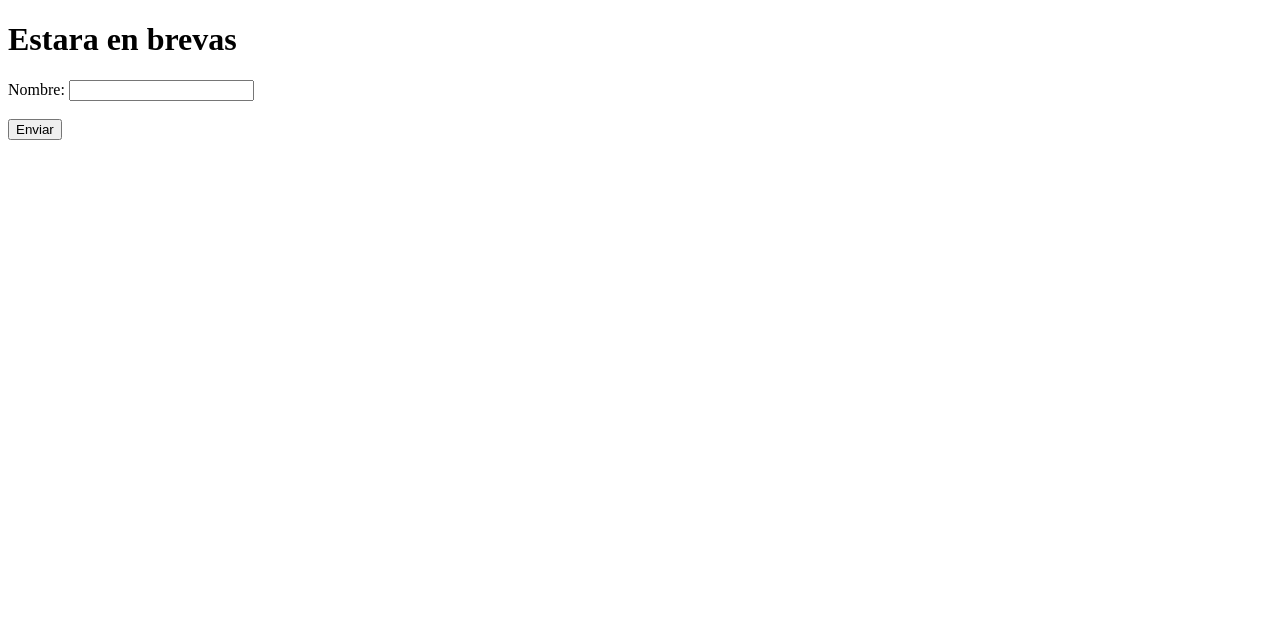
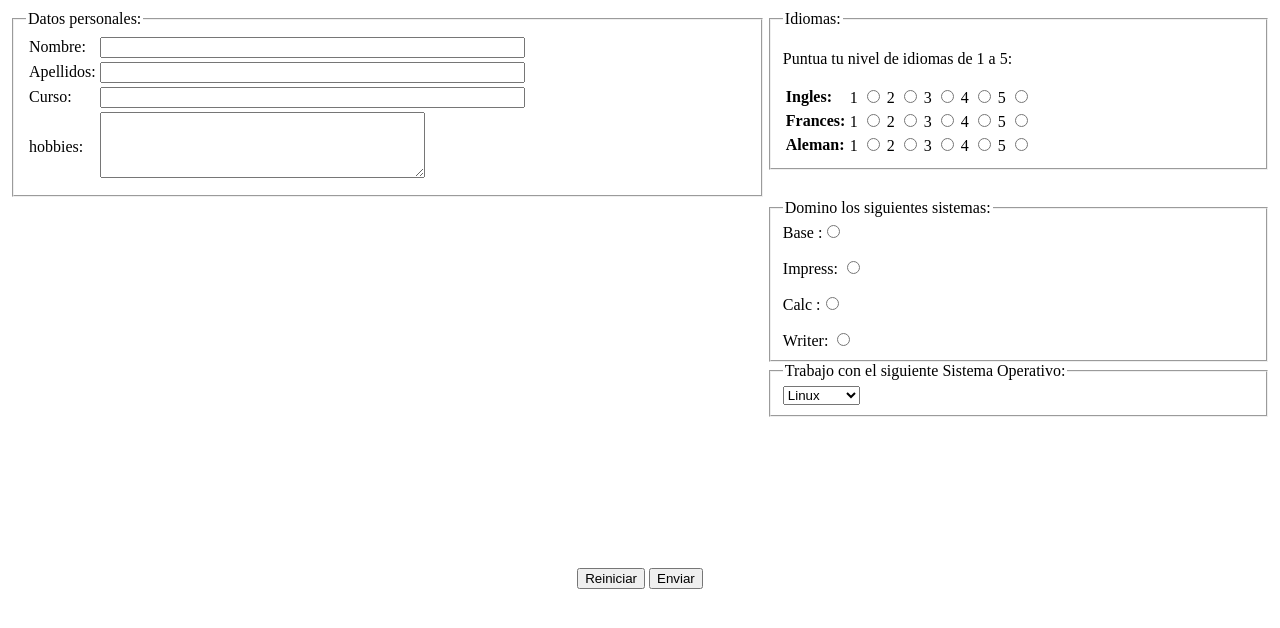
Before and after one commit to adaam999/adaam999.github.io, a plain HTML site: page index.html in a window 1280 px wide. Drawn offline with Linux system fonts and the light colour scheme.

Commit message:
añadir formularios

```diff
--- a/index.html
+++ b/index.html
@@ -1,14 +1,132 @@
 <!DOCTYPE html>
-<html lang="en">
+<html lang="es">
 <head>
     <meta charset="UTF-8">
     <meta name="viewport" content="width=device-width, initial-scale=1.0">
-    <title>Document</title>
+    <title>Formulario</title>
 </head>
 <body>
-    <h1>Estara en brevas</h1>
+    <form>
+    <table width="100%" cellspacing="2" cellpadding="0">
+        <tr>
+            <td width="60%" valign="top">
+                <fieldset>
+                    <legend>Datos personales:</legend>
+                    <table width="100%">
+                        <tr>
+                            <td width="55">Nombre:</td>
+                            <td><input type="text" name="nombre" size="50"></td>
+                        </tr>
+                        <tr>
+                            <td>Apellidos:</td>
+                            <td><input type="text" name="apellidos" size="50"></td>
+                        </tr>
 
-    Nombre: <input type="text" id="nombre" name="nombre"><br><br>
-    <input type="button" value="Enviar" onclick="enviar()">
+                        <tr>
+                            <td>Curso:</td>
+                            <td><input type="text" name="curso" size="50"></td>
+                        </tr>
+                        <tr>
+                            <td>hobbies:</td>
+                            <td><textarea name="hobbies" rows="4" cols="38"></textarea></td>
+                        </tr>
+                    </table>
+                </fieldset>
+            </td>
+
+            <td width="40%" valign="top">
+                <fieldset>
+                    <legend>Idiomas:</legend>
+                    <p>Puntua tu nivel de idiomas de 1 a 5:</p>
+
+                    <table>
+                        <tr>
+                            <td width="60"><b>Ingles:</b></td>
+                            <td>
+                                1 <input type="radio" name="ingles" value="1">
+                                2 <input type="radio" name="ingles" value="2">
+                                3 <input type="radio" name="ingles" value="3">
+                                4 <input type="radio" name="ingles" value="4">
+                                5 <input type="radio" name="ingles" value="5">
+                            </td>
+                        </tr>
+                        <tr>
+                            <td><b>Frances:</b></td>
+                            <td>
+                                1 <input type="radio" name="frances" value="1">
+                                2 <input type="radio" name="frances" value="2">
+                                3 <input type="radio" name="frances" value="3">
+                                4 <input type="radio" name="frances" value="4">
+                                5 <input type="radio" name="frances" value="5">
+                            </td>
+                        </tr>
+                        <tr>
+                            <td><b>Aleman:</b></td>
+                            <td>
+                                1 <input type="radio" name="aleman" value="1">
+                                2 <input type="radio" name="aleman" value="2">
+                                3 <input type="radio" name="aleman" value="3">
+                                4 <input type="radio" name="aleman" value="4">
+                                5 <input type="radio" name="aleman" value="5">
+                            </td>
+                        </tr>
+                    </table>
+                </fieldset>
+            </td>
+        </tr>
+
+        <tr>
+            <td valign="top">
+
+            <td valign="top">
+                <table width="100%" cellpadding="0" cellspacing="0">
+                    <tr>
+                        <td>
+                            <fieldset>
+                                <legend>Domino los siguientes sistemas:</legend>
+                                <table width="100%">
+                                    <tr>
+                                        Base :<input type="radio" name="base" value="1">
+                                    </tr>
+                                    <p></p>
+                                    <tr>
+                                        Impress: <input type="radio" name="impress" value="1">
+                                    </tr>
+                                    <p></p>
+                                    <tr>
+                                        Calc :<input type="radio" name="calc" value="1">
+                                    </tr>
+                                    <p></p>
+                                    <tr>
+                                        Writer: <input type="radio" name="writer" value="1">
+                                    </tr>
+                                </table>
+                            </fieldset>
+                        </td>
+                    </tr>
+                    <tr>
+                        <td>
+                            <fieldset>
+                                <legend>Trabajo con el siguiente Sistema Operativo:</legend>
+                                <select name="sistema">
+                                    <option>Linux</option>
+                                    <option>Windows</option>
+                                    <option>macOS</option>
+                                </select>
+                            </fieldset>
+                        </td>
+                    </tr>
+                </table>
+            </td>
+        </tr>
+
+        <tr>
+            <td colspan="2" align="center" height="170" valign="bottom">
+                <input type="reset" value="Reiniciar">
+                <input type="submit" value="Enviar">
+            </td>
+        </tr>
+    </table>
+    </form>
 </body>
 </html>
```
